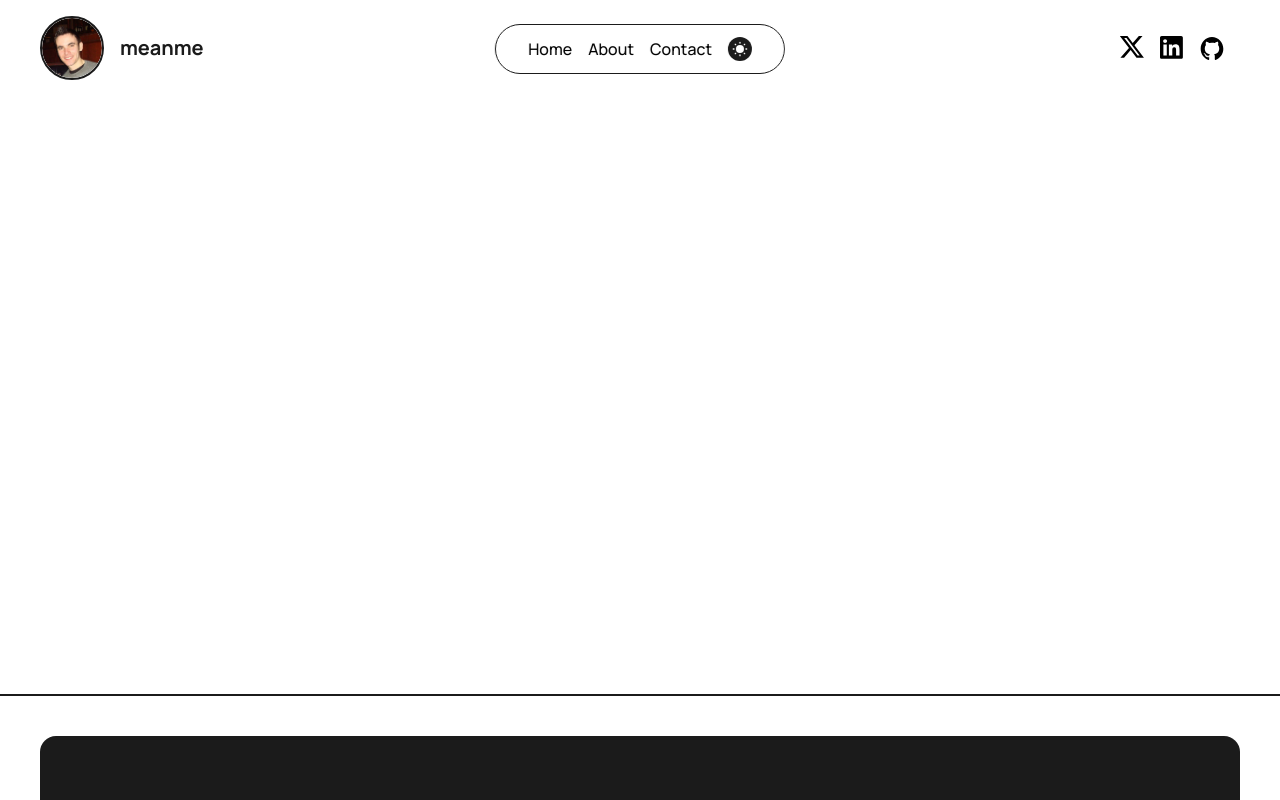
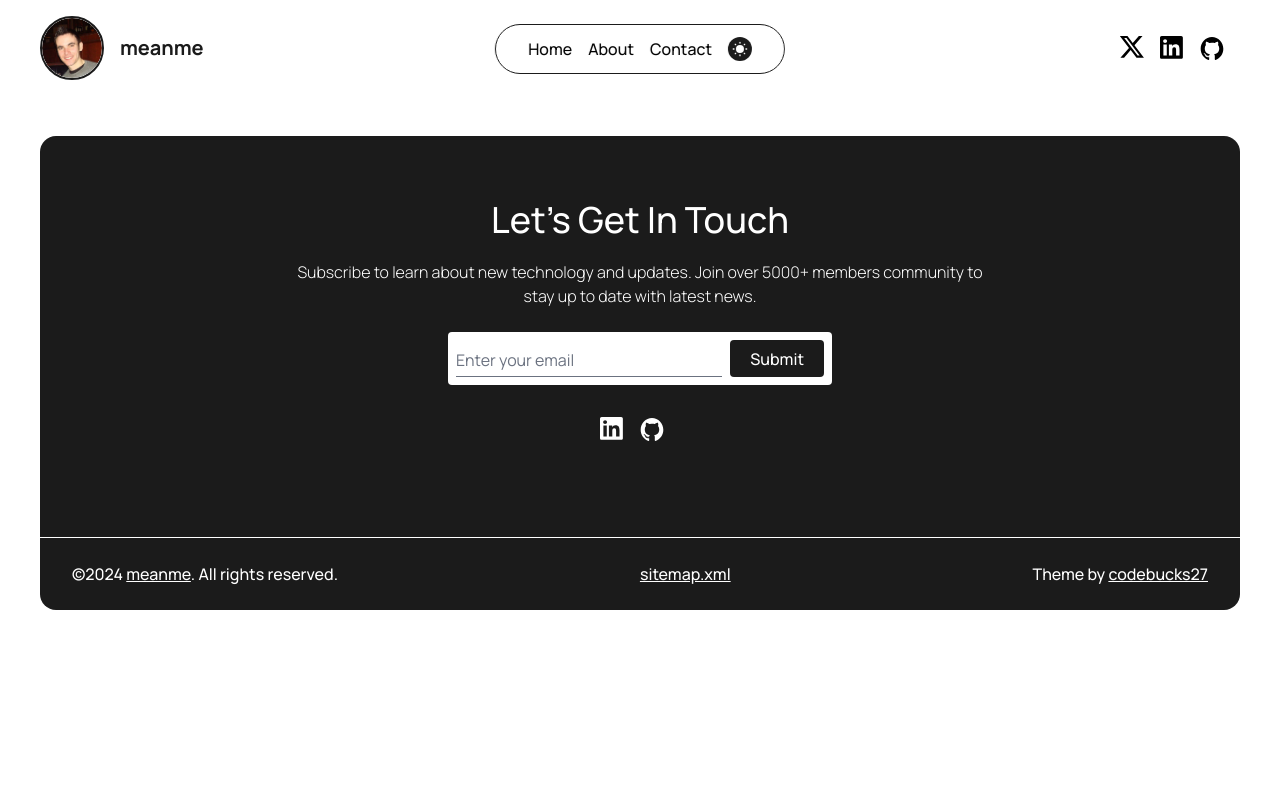
Before and after one commit to meanme/meanme.github.io, a Next.js app: page /contact in a window 1280 px wide. Shown: the top 800 px of the page. Built offline with nearby package versions, Linux system fonts and the light colour scheme.

Commit message:
Empty contact

```diff
--- a/src/app/(about)/contact/page.js
+++ b/src/app/(about)/contact/page.js
@@ -11,12 +11,13 @@ export const metadata = {
 
 export default function Contact() {
   return (
-    <section className="w-full h-auto md:h-[75vh] border-b-2 border-solid border-dark dark:border-light flex  flex-col md:flex-row items-center justify-center text-dark dark:text-light">
-      {/* <div className="inline-block w-full sm:w-4/5 md:w-2/5 h-full md:border-r-2 border-solid border-dark dark:border-light"><LottieAnimation /></div> */}
-      {/* <div className="w-full  md:w-3/5 flex flex-col items-start justify-center px-5 xs:px-10 md:px-16 pb-8">
-        <h2 className="font-bold capitalize  text-2xl xs:text-3xl sm:text-4xl">Let's Connect!</h2>
-        <ContactForm />
-      </div> */}
-    </section>
+    // <section className="w-full h-auto md:h-[75vh] border-b-2 border-solid border-dark dark:border-light flex  flex-col md:flex-row items-center justify-center text-dark dark:text-light">
+    //   {/* <div className="inline-block w-full sm:w-4/5 md:w-2/5 h-full md:border-r-2 border-solid border-dark dark:border-light"><LottieAnimation /></div> */}
+    //   {/* <div className="w-full  md:w-3/5 flex flex-col items-start justify-center px-5 xs:px-10 md:px-16 pb-8">
+    //     <h2 className="font-bold capitalize  text-2xl xs:text-3xl sm:text-4xl">Let's Connect!</h2>
+    //     <ContactForm />
+    //   </div> */}
+    // </section>
+    <></>
   );
 }
```
